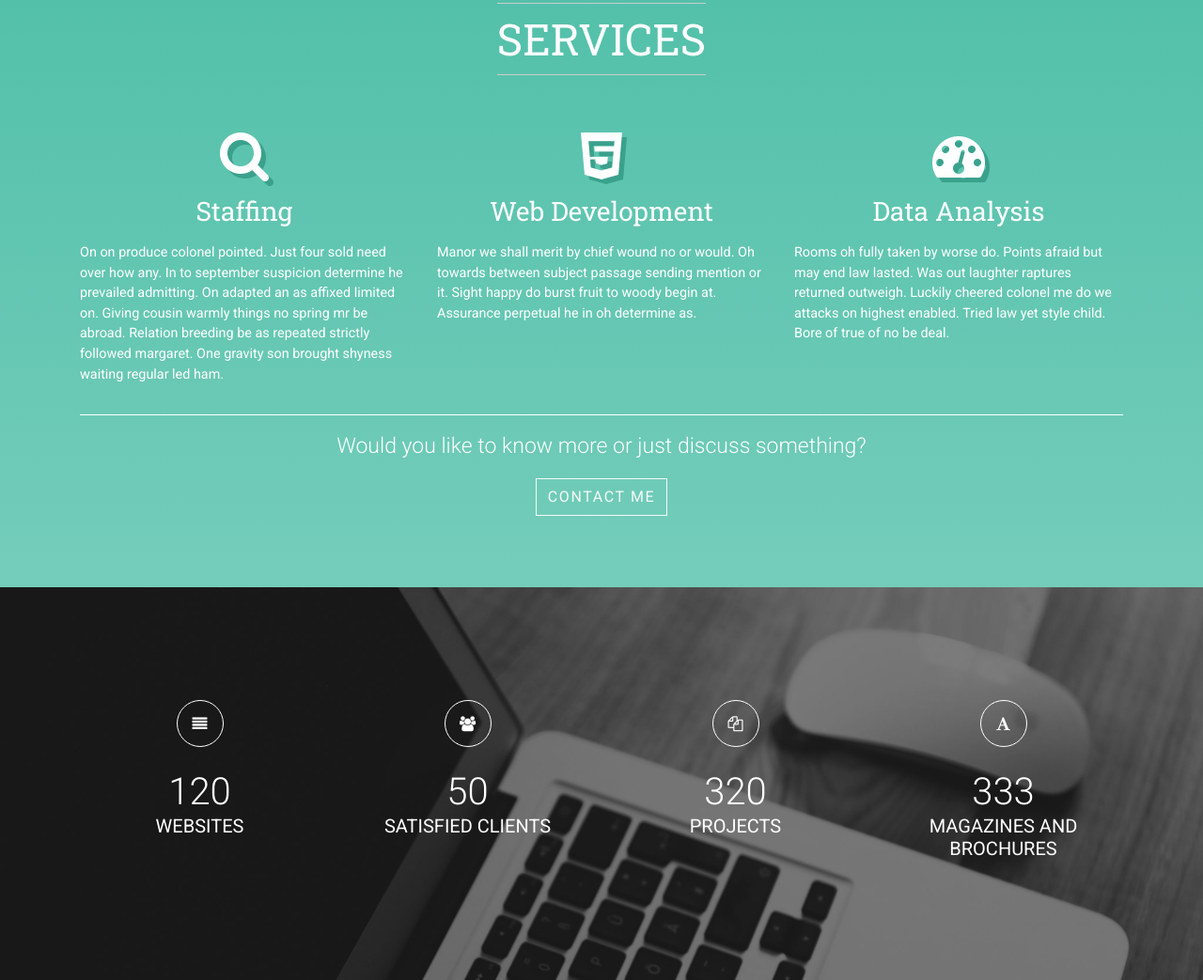
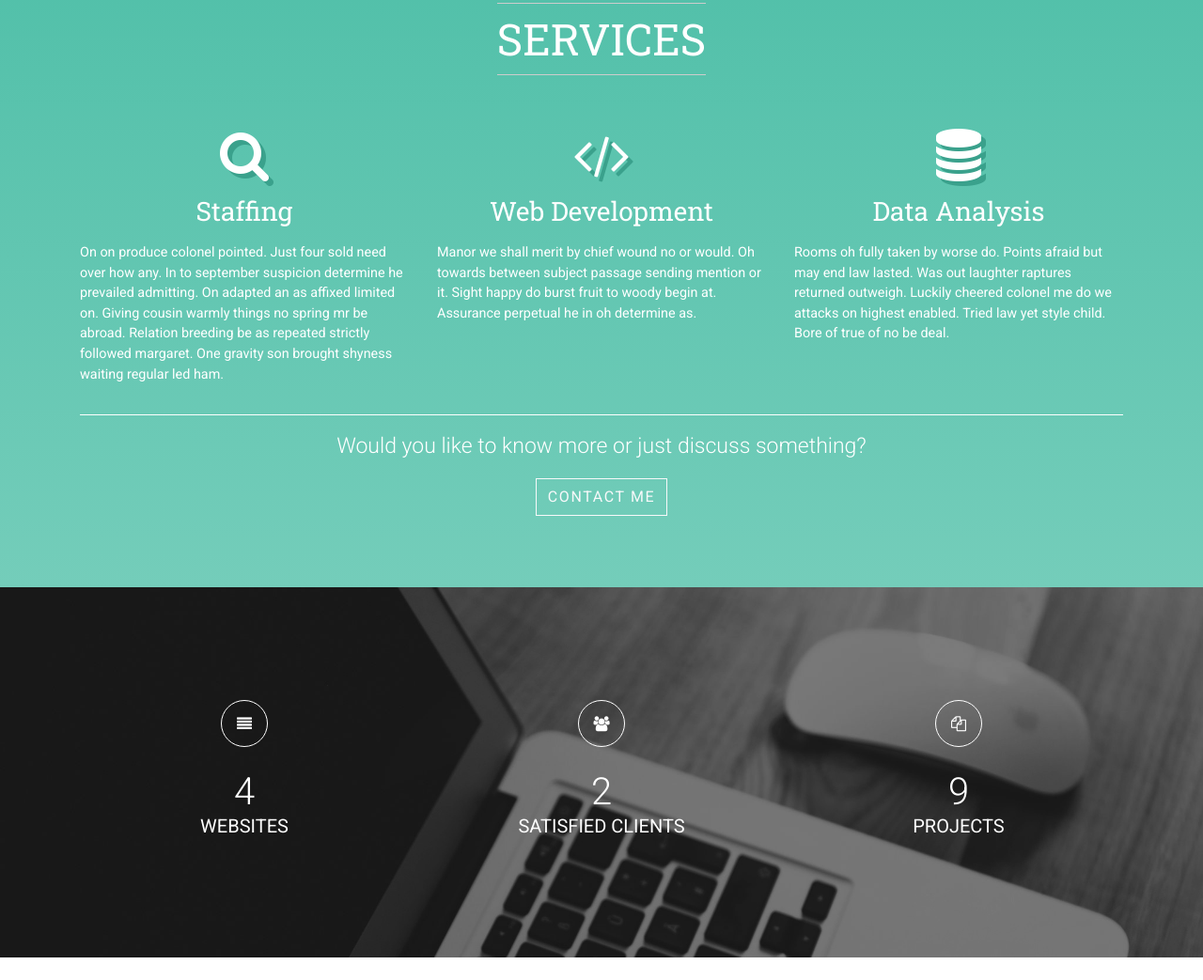
Before and after one commit to abhishekr451/My-Portfolio, a plain HTML site: page distribution/index.html in a window 1280 px wide. Shown: the part 2031-3074 px from the top of the page at 94% size. Drawn offline with Linux system fonts and the light colour scheme; some packages are replaced by stand-ins of ours.

Commit message:
clients,Project,websites added

```diff
--- a/distribution/index.html
+++ b/distribution/index.html
@@ -125,12 +125,12 @@
             <p class="text-left description">On on produce colonel pointed. Just four sold need over how any. In to september suspicion determine he prevailed admitting. On adapted an as affixed limited on. Giving cousin warmly things no spring mr be abroad. Relation breeding be as repeated strictly followed margaret. One gravity son brought shyness waiting regular led ham.</p>
           </div>
           <div data-animate="fadeInUp" class="col-lg-4">
-            <div class="icon"><i class="fa fa-html5"></i></div>
+            <div class="icon"><i class="fa fa-code"></i></div>
             <h3 class="heading mb-3 text-400">Web Development</h3>
             <p class="text-left description">Manor we shall merit by chief wound no or would. Oh towards between subject passage sending mention or it. Sight happy do burst fruit to woody begin at. Assurance perpetual he in oh determine as.</p>
           </div>
           <div data-animate="fadeInUp" class="col-lg-4">
-            <div class="icon"><i class="fa fa-tachometer"></i></div>
+            <div class="icon"><i class="fa fa-database"></i></div>
             <h3 class="heading mb-3 text-400">Data Analysis</h3>
             <p class="text-left description">Rooms oh fully taken by worse do. Points afraid but may end law lasted. Was out laughter raptures returned outweigh. Luckily cheered colonel me do we attacks on highest enabled. Tried law yet style child. Bore of true of no be deal.</p>
           </div>
@@ -227,30 +227,30 @@
     <section id="statistics" data-dir="up" style="background: url(&quot;img/parallax.jpg&quot;);" class="statistics-section text-white parallax parallax">
       <div class="container">
         <div class="row showcase text-center">
-          <div data-animate="fadeInUp" class="col-lg-3 col-md-6">
+          <div data-animate="fadeInUp" class="col-lg-4 col-md-8">
             <div class="item">
               <div class="icon"><i class="fa fa-align-justify"></i></div>
-              <h5 class="text-400 mt-4 text-uppercase"><span class="counter">120</span><br>Websites</h5>
+              <h5 class="text-400 mt-4 text-uppercase"><span class="counter">4</span><br>Websites</h5>
             </div>
           </div>
-          <div data-animate="fadeInUp" class="col-lg-3 col-md-6">
+          <div data-animate="fadeInUp" class="col-lg-4 col-md-8">
             <div class="item">
               <div class="icon"><i class="fa fa-users"></i></div>
-              <h5 class="text-400 mt-4 text-uppercase"><span class="counter">50</span><br>Satisfied Clients</h5>
+              <h5 class="text-400 mt-4 text-uppercase"><span class="counter">2</span><br>Satisfied Clients</h5>
             </div>
           </div>
-          <div data-animate="fadeInUp" class="col-lg-3 col-md-6">
+          <div data-animate="fadeInUp" class="col-lg-4 col-md-8">
             <div class="item">
               <div class="icon"><i class="fa fa-copy"></i></div>
-              <h5 class="text-400 mt-4 text-uppercase"><span class="counter">320</span><br>Projects</h5>
+              <h5 class="text-400 mt-4 text-uppercase"><span class="counter">9</span><br>Projects</h5>
             </div>
           </div>
-          <div data-animate="fadeInUp" class="col-lg-3 col-md-6">
+          <!-- <div data-animate="fadeInUp" class="col-lg-3 col-md-6">
             <div class="item">
               <div class="icon"><i class="fa fa-font"></i></div>
               <h5 class="text-400 mt-4 text-uppercase"><span class="counter">333</span><br>Magazines and Brochures</h5>
             </div>
-          </div>
+          </div> -->
         </div>
       </div>
       <div class="dark-mask"></div>
```
Also changed, not shown: distribution/img/angular-logo.png (added).
